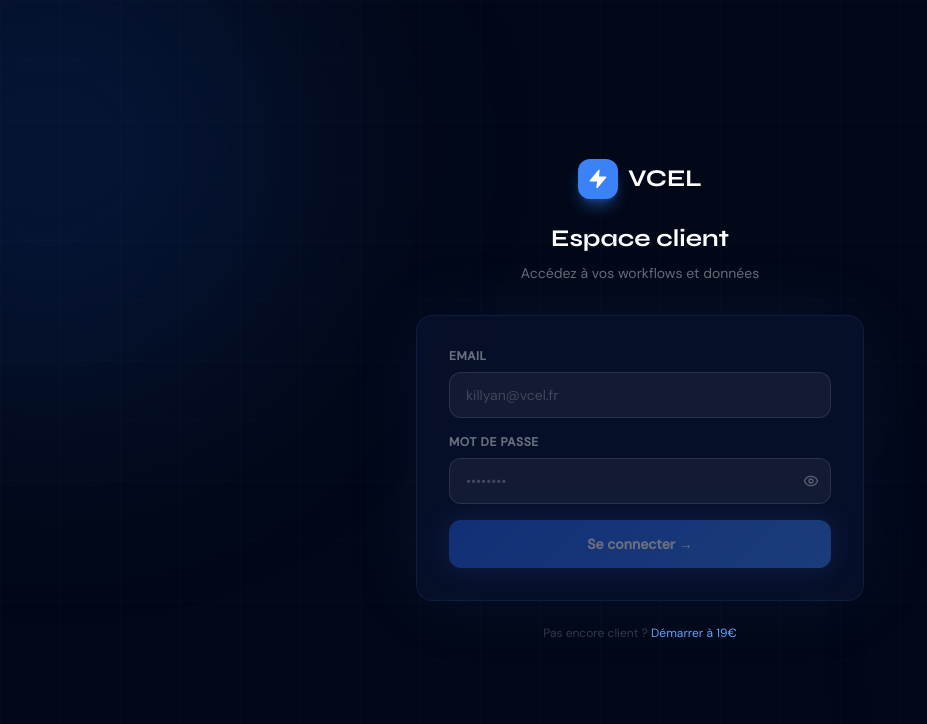
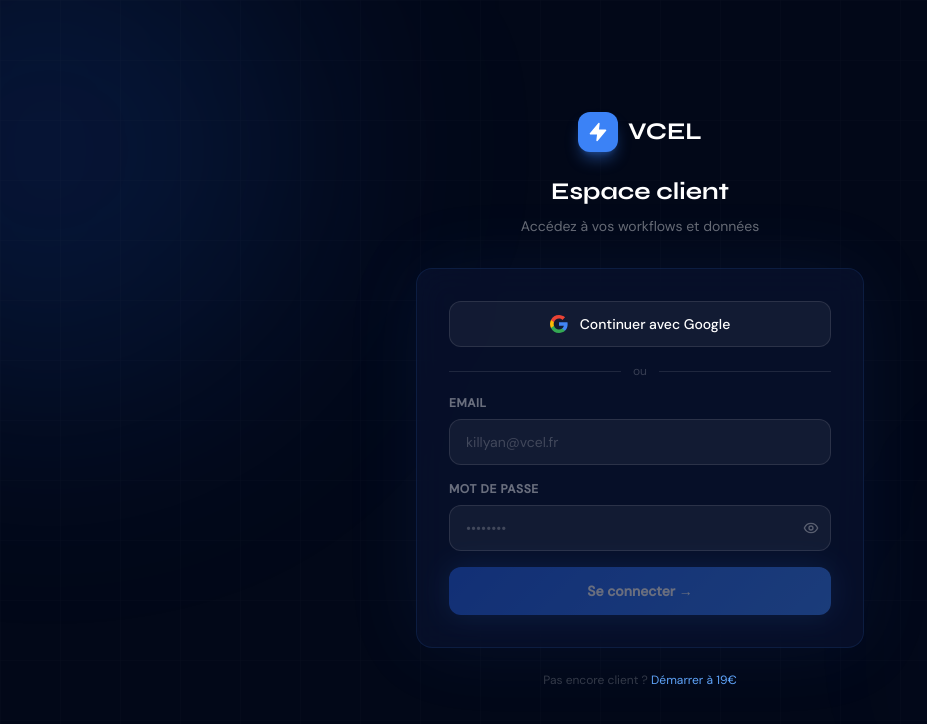
Before and after one commit to killyanhoulettevcel/vcel-site, a Next.js app: page /login in a window 1280 px wide. Shown: the top 724 px of the page, without its empty margins (0-927 px from the left). Built offline with nearby package versions, Linux system fonts and the light colour scheme.

Commit message:
Update page.tsx

```diff
--- a/src/app/login/page.tsx
+++ b/src/app/login/page.tsx
@@ -6,32 +6,27 @@
 
 export default function LoginPage() {
   const router = useRouter()
-  const [email, setEmail] = useState('')
+  const [email,    setEmail]    = useState('')
   const [password, setPassword] = useState('')
-  const [showPwd, setShowPwd] = useState(false)
-  const [loading, setLoading] = useState(false)
-  const [error, setError] = useState('')
+  const [showPwd,  setShowPwd]  = useState(false)
+  const [loading,  setLoading]  = useState(false)
+  const [loadingG, setLoadingG] = useState(false)
+  const [error,    setError]    = useState('')
 
   const handleLogin = async () => {
     if (!email || !password) return
     setLoading(true)
     setError('')
+    const res = await signIn('credentials', { email, password, redirect: false })
+    setLoading(false)
+    if (res?.error) { setError('Email ou mot de passe incorrect.'); return }
+    router.push('/dashboard')
+  }
 
-    const res = await signIn('credentials', {
-      email,
-      password,
-      redirect: false,
-    })
-
-    setLoading(false)
-
-    if (res?.error) {
-      setError('Email ou mot de passe incorrect.')
-      return
-    }
-
-    // Redirection selon le rôle (NextAuth retourne la session)
-    router.push('/dashboard')
+  const handleGoogle = async () => {
+    setLoadingG(true)
+    setError('')
+    await signIn('google', { callbackUrl: '/dashboard' })
   }
 
   return (
@@ -64,31 +59,47 @@
         <div className="card-glass p-8" style={{ boxShadow: '0 0 80px rgba(59,130,246,0.08)' }}>
           <div className="space-y-4">
 
+            {/* Bouton Google */}
+            <button onClick={handleGoogle} disabled={loadingG}
+              className="w-full flex items-center justify-center gap-3 py-3 px-4 rounded-xl border border-white/10 bg-white/5 hover:bg-white/10 transition-all text-white text-sm font-medium disabled:opacity-50">
+              {loadingG ? (
+                <div className="w-4 h-4 border-2 border-white/30 border-t-white rounded-full animate-spin" />
+              ) : (
+                <svg width="18" height="18" viewBox="0 0 18 18" fill="none">
+                  <path d="M17.64 9.2c0-.637-.057-1.251-.164-1.84H9v3.481h4.844c-.209 1.125-.843 2.078-1.796 2.717v2.258h2.908c1.702-1.567 2.684-3.875 2.684-6.615z" fill="#4285F4"/>
+                  <path d="M9 18c2.43 0 4.467-.806 5.956-2.184l-2.908-2.258c-.806.54-1.837.86-3.048.86-2.344 0-4.328-1.584-5.036-3.711H.957v2.332A8.997 8.997 0 009 18z" fill="#34A853"/>
+                  <path d="M3.964 10.707A5.41 5.41 0 013.682 9c0-.593.102-1.17.282-1.707V4.961H.957A8.996 8.996 0 000 9c0 1.452.348 2.827.957 4.039l3.007-2.332z" fill="#FBBC05"/>
+                  <path d="M9 3.58c1.321 0 2.508.454 3.44 1.345l2.582-2.58C13.463.891 11.426 0 9 0A8.997 8.997 0 00.957 4.96l3.007 2.332C4.672 5.163 6.656 3.58 9 3.58z" fill="#EA4335"/>
+                </svg>
+              )}
+              Continuer avec Google
+            </button>
+
+            {/* Séparateur */}
+            <div className="flex items-center gap-3">
+              <div className="flex-1 h-px bg-white/10" />
+              <span className="text-white/20 text-xs">ou</span>
+              <div className="flex-1 h-px bg-white/10" />
+            </div>
+
             {/* Email */}
             <div>
               <label className="block text-xs font-semibold text-white/40 mb-2 uppercase tracking-wider">Email</label>
-              <input
-                type="email"
-                value={email}
-                onChange={e => setEmail(e.target.value)}
+              <input type="email" value={email} onChange={e => setEmail(e.target.value)}
                 onKeyDown={e => e.key === 'Enter' && handleLogin()}
                 placeholder="killyan@vcel.fr"
-                className="w-full bg-white/5 border border-white/10 rounded-xl px-4 py-3 text-white text-sm placeholder:text-white/20 focus:outline-none focus:border-blue-500/50 transition-colors"
-              />
+                className="w-full bg-white/5 border border-white/10 rounded-xl px-4 py-3 text-white text-sm placeholder:text-white/20 focus:outline-none focus:border-blue-500/50 transition-colors" />
             </div>
 
             {/* Password */}
             <div>
               <label className="block text-xs font-semibold text-white/40 mb-2 uppercase tracking-wider">Mot de passe</label>
               <div className="relative">
-                <input
-                  type={showPwd ? 'text' : 'password'}
-                  value={password}
+                <input type={showPwd ? 'text' : 'password'} value={password}
                   onChange={e => setPassword(e.target.value)}
                   onKeyDown={e => e.key === 'Enter' && handleLogin()}
                   placeholder="••••••••"
-                  className="w-full bg-white/5 border border-white/10 rounded-xl px-4 py-3 pr-11 text-white text-sm placeholder:text-white/20 focus:outline-none focus:border-blue-500/50 transition-colors"
-                />
+                  className="w-full bg-white/5 border border-white/10 rounded-xl px-4 py-3 pr-11 text-white text-sm placeholder:text-white/20 focus:outline-none focus:border-blue-500/50 transition-colors" />
                 <button onClick={() => setShowPwd(!showPwd)}
                   className="absolute right-3 top-1/2 -translate-y-1/2 text-white/30 hover:text-white/60 transition-colors">
                   {showPwd ? <EyeOff size={16} /> : <Eye size={16} />}
@@ -99,16 +110,13 @@
             {/* Error */}
             {error && (
               <div className="flex items-center gap-2 p-3 rounded-xl bg-red-500/10 border border-red-500/20 text-red-400 text-sm">
-                <AlertCircle size={15} />
-                {error}
+                <AlertCircle size={15} /> {error}
               </div>
             )}
 
             {/* Submit */}
-            <button
-              onClick={handleLogin}
-              disabled={loading || !email || !password}
-              className="btn-primary w-full justify-center py-3.5 text-sm disabled:opacity-40 disabled:cursor-not-allowed disabled:hover:shadow-none disabled:hover:transform-none mt-2">
+            <button onClick={handleLogin} disabled={loading || !email || !password}
+              className="btn-primary w-full justify-center py-3.5 text-sm disabled:opacity-40 disabled:cursor-not-allowed disabled:hover:shadow-none disabled:hover:transform-none">
               {loading ? (
                 <span className="flex items-center gap-2">
                   <div className="w-4 h-4 border-2 border-white/30 border-t-white rounded-full animate-spin" />
```
